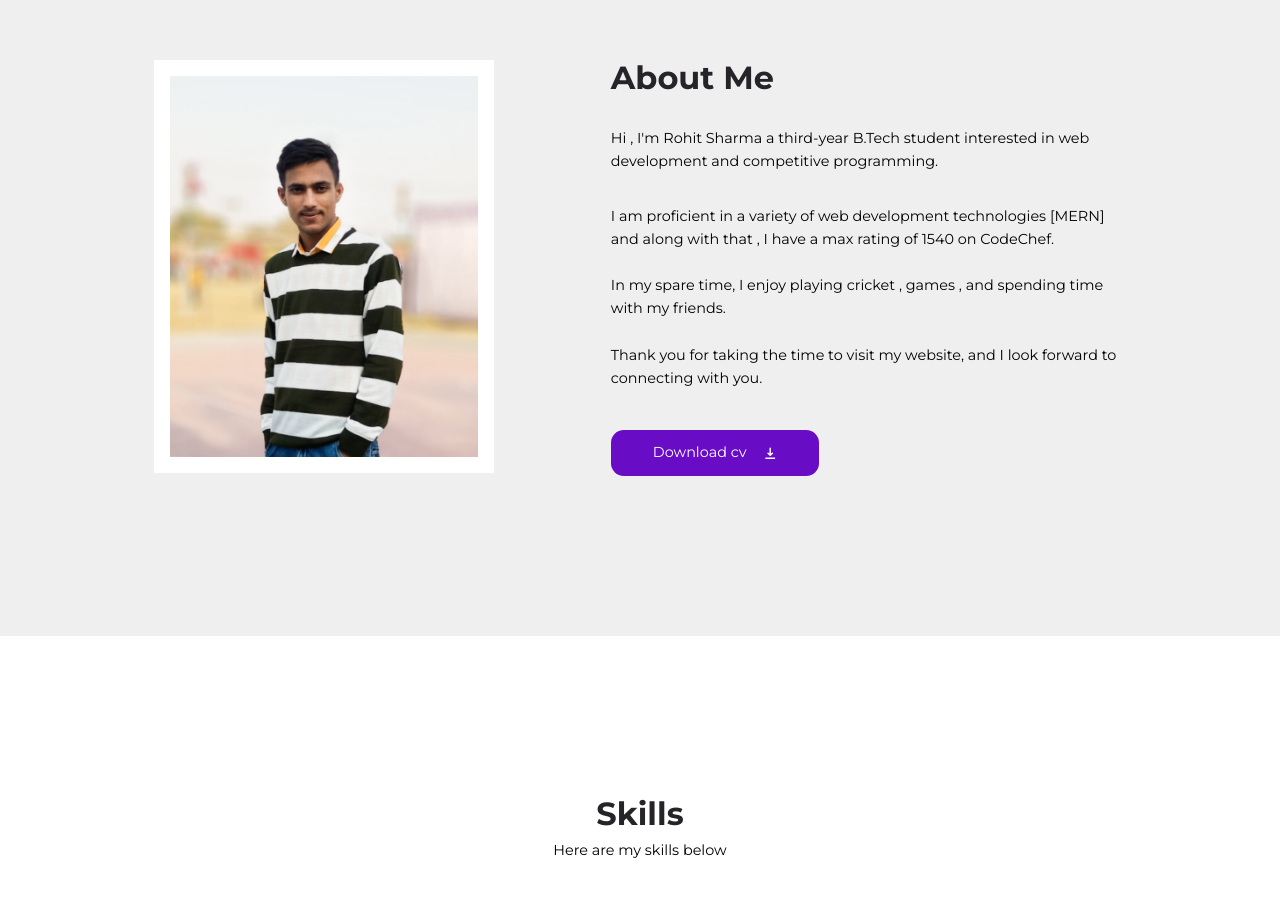
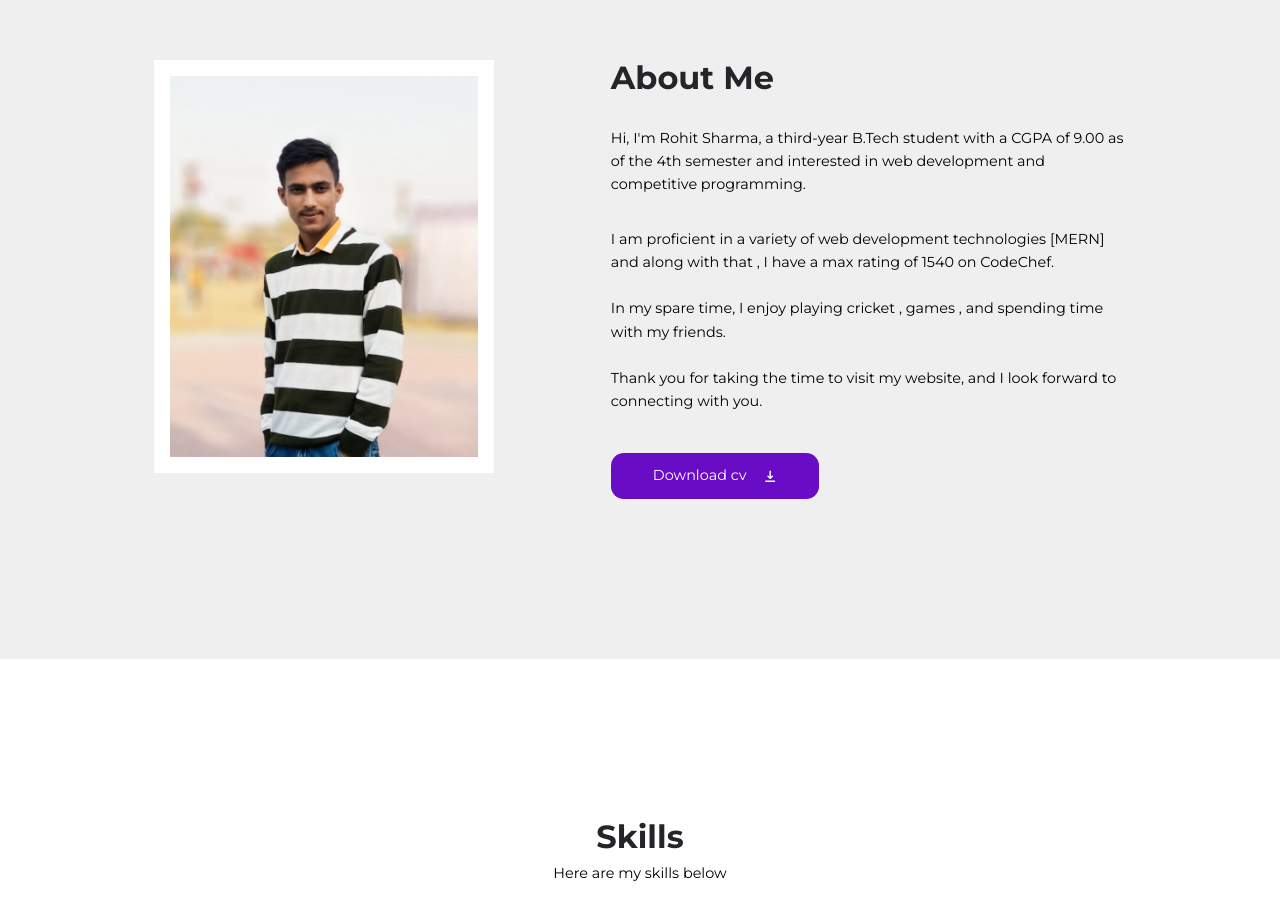
Before and after one commit to Rohit-Sharmaa/Portfolio, a React (Create React App) app: page / in a window 1280 px wide. Shown: the part 900-1819 px from the top of the page. Built offline with nearby package versions, Linux system fonts and the light colour scheme.

Commit message:
fixed typos

```diff
--- a/src/sections/about/About.jsx
+++ b/src/sections/about/About.jsx
@@ -19,7 +19,7 @@ const About = () => {
         <div className="about__right">
           <h2>About Me</h2>
           <p>
-          Hi , I'm Rohit Sharma a third-year B.Tech student interested in web development and competitive programming.
+          Hi, I'm Rohit Sharma, a third-year B.Tech student with a CGPA of 9.00 as of the 4th semester and interested in web development and competitive programming.
           </p>
           <p>
           I am  proficient in a variety of web development technologies [MERN] and along with that , I have a max rating of 1540 on CodeChef. <br /><br />
```
